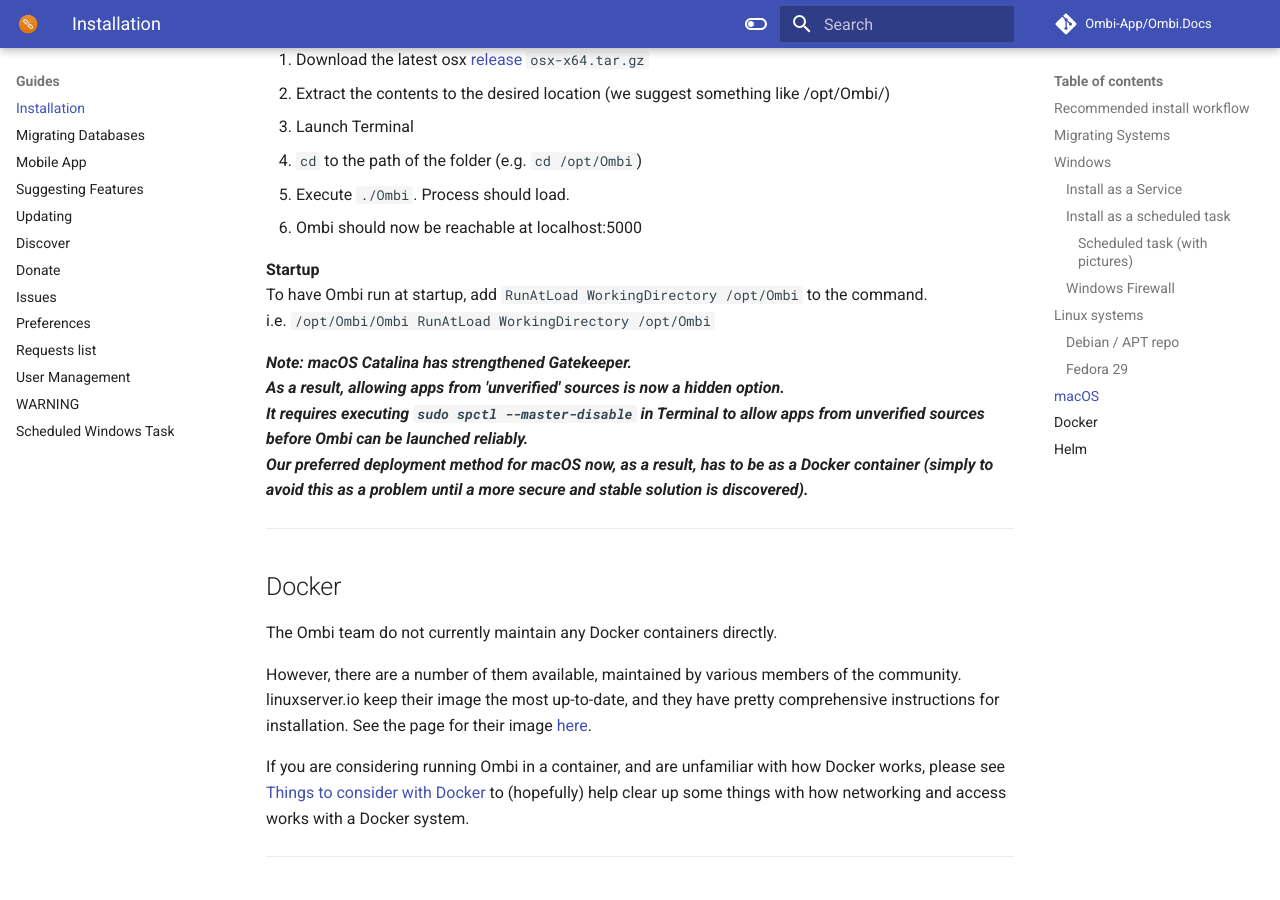
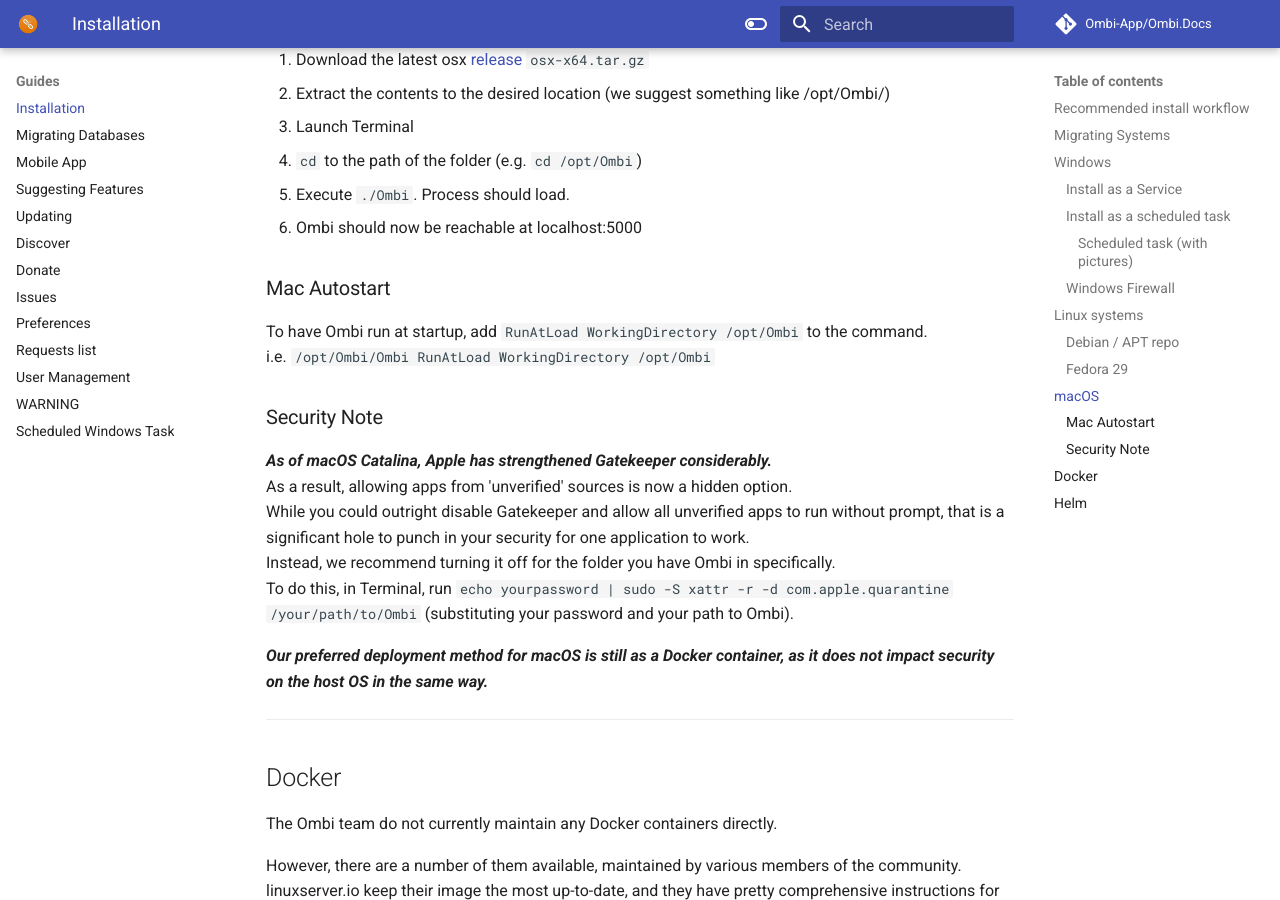
Before and after one commit to Ombi-app/Ombi.Docs, an MkDocs documentation site: the page built from docs/guides/installation.md, in a window 1280 px wide and 900 px high, scrolled down 4694 px. Built offline with MkDocs 1.6.1 and Material for MkDocs 9.7.7, drawn with Linux system fonts in a browser that asks for light colours; comment, search, counter and statistics services are not loaded.

Commit message:
Update notes on gatekeeper (mac)

```diff
--- a/docs/guides/installation.md
+++ b/docs/guides/installation.md
@@ -193,21 +193,27 @@
 
 ## macOS
 
-1. Download the latest osx [release](https://github.com/Ombi-app/Ombi.Releases/releases) `osx-x64.tar.gz`
+1. Download the latest osx [release](https://github.com/Ombi-app/Ombi/releases) `osx-x64.tar.gz`
 2. Extract the contents to the desired location (we suggest something like /opt/Ombi/)
 3. Launch Terminal
 4. `cd` to the path of the folder (e.g. `cd /opt/Ombi`)
 5. Execute `./Ombi`. Process should load.
 6. Ombi should now be reachable at localhost:5000
 
-**Startup**
+### Mac Autostart
+
 To have Ombi run at startup, add `RunAtLoad WorkingDirectory /opt/Ombi` to the command.
 i.e.  `/opt/Ombi/Ombi RunAtLoad WorkingDirectory /opt/Ombi`
 
-**_Note: macOS Catalina has strengthened Gatekeeper.
+### Security Note
+
+**_As of macOS Catalina, Apple has strengthened Gatekeeper considerably._**
 As a result, allowing apps from 'unverified' sources is now a hidden option.
-It requires executing `sudo spctl --master-disable` in Terminal to allow apps from unverified sources before Ombi can be launched reliably.
-Our preferred deployment method for macOS now, as a result, has to be as a Docker container (simply to avoid this as a problem until a more secure and stable solution is discovered)._**
+While you could outright disable Gatekeeper and allow all unverified apps to run without prompt, that is a significant hole to punch in your security for one application to work.
+Instead, we recommend turning it off for the folder you have Ombi in specifically.
+To do this, in Terminal, run `echo yourpassword | sudo -S xattr -r -d com.apple.quarantine /your/path/to/Ombi` (substituting your password and your path to Ombi).
+
+**_Our preferred deployment method for macOS is still as a Docker container, as it does not impact security on the host OS in the same way._**
 
 ***
 
```
